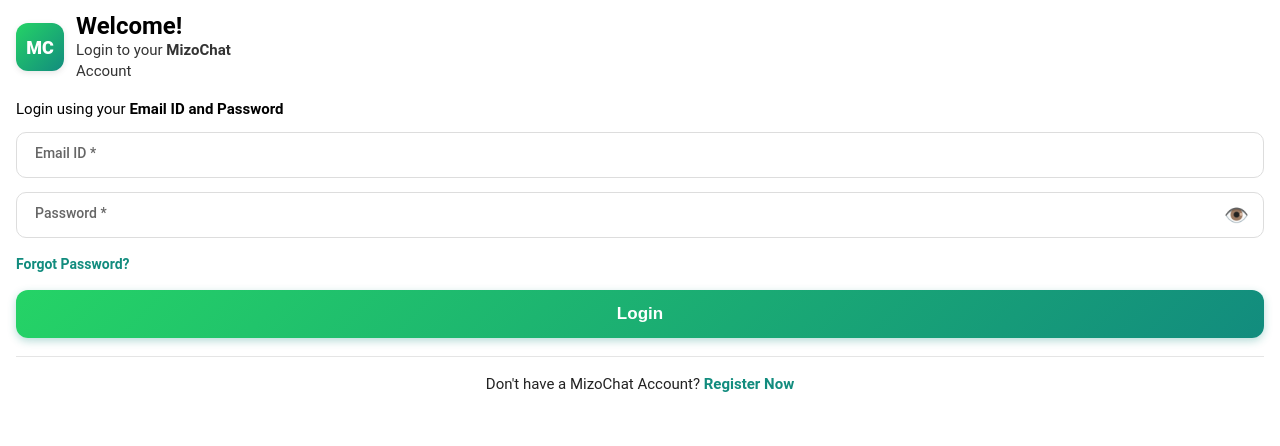
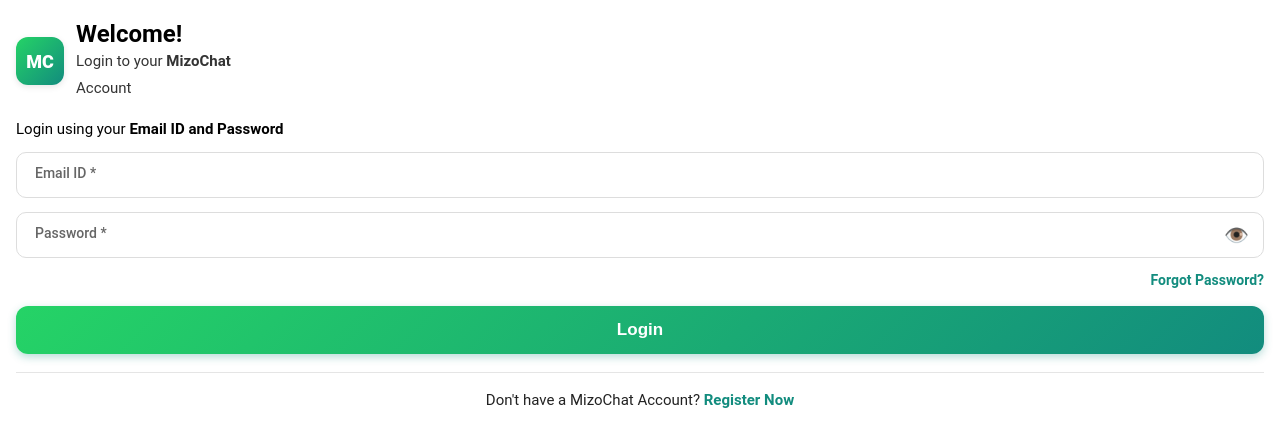
Before and after one commit to saikhawthlir-school/saikhawthlir-school, a plain HTML site: page index.html in a window 1280 px wide. Drawn offline with Linux system fonts and the light colour scheme.

Commit message:
Update index.html

```diff
--- a/index.html
+++ b/index.html
@@ -8,8 +8,8 @@
   *{box-sizing:border-box; margin:0; padding:0;}
   body{
     font-family: Roboto, "Segoe UI", sans-serif;
-    background: #FFFFFF; /* AW KAWK */
-    padding: 12px 16px 0; /* HNUAI LAM PADDING 0 = AWL A TI ZIM */
+    background: #FFFFFF;
+    padding: 20px 16px 0; /* CHUNG LAM AW */
   }
 
   .logo-wrap{
@@ -20,13 +20,13 @@
   }
   .logo{
     width:48px; height:48px; border-radius:12px;
-    background: linear-gradient(135deg,#25D366,#128C7E); /* MC LOGO RAWNG */
+    background: linear-gradient(135deg,#25D366,#128C7E);
     display:flex; align-items:center; justify-content:center;
     color:white; font-weight:800; font-size:18px;
     box-shadow: 0 2px 6px rgba(0,0,0,0.1);
   }
   h1{ font-size:24px; margin:0; font-weight:700; color:#000; }
-  .sub{ color:#333; font-size:15px; line-height:1.4; }
+  .sub{ color:#333; font-size:15px; line-height:1.8; } /* ACCOUNT INKAR ZAU */
 
   .info{ font-size:15px; color:#000; margin:18px 0 14px; }
   .info b{ font-weight:700; }
@@ -49,10 +49,9 @@
     width:100%; padding:16px 14px 10px; border:none;
     font-size:16px; background:transparent; outline:none;
   }
-  /* LABEL INSAWN CHHO DAN + RAWNG THAR */
   .input:focus + .field-label,
   .input:not(:placeholder-shown) + .field-label{
-    top:-8px; font-size:12px; color:#128C7E; /* MC DARK GREEN */
+    top:-8px; font-size:12px; color:#128C7E;
   }
 
   .pw-wrap{ position:relative; }
@@ -62,11 +61,11 @@
     user-select: none;
   }
 
-  .forgot{ display:inline-block; margin:4px 0 18px; color:#128C7E; text-decoration:none; font-weight:600; font-size:14px; } /* GREEN */
+  .forgot{ display:block; margin:4px 0 18px; color:#128C7E; text-decoration:none; font-weight:600; font-size:14px; text-align:right; } /* DINGLAM */
 
   .btn{
     width:100%; padding:14px; border:none; border-radius:12px;
-    background: linear-gradient(135deg,#25D366,#128C7E); /* MC LOGO RAWNG */
+    background: linear-gradient(135deg,#25D366,#128C7E);
     color:white; font-size:17px; font-weight:700; cursor:pointer;
     box-shadow: 0 3px 8px rgba(18,140,126,0.3);
   }
@@ -74,7 +73,7 @@
   .divider{ height:1px; background:#e5e5e5; margin:18px 0; }
 
   .register{ text-align:center; font-size:15px; color:#222; }
-  .register a{ color:#128C7E; font-weight:700; text-decoration:none; } /* GREEN */
+  .register a{ color:#128C7E; font-weight:700; text-decoration:none; }
 
 </style>
 </head>
@@ -84,7 +83,7 @@
   <div class="logo">MC</div>
   <div>
     <h1>Welcome!</h1>
-    <div class="sub">Login to your <b>MizoChat</b><br>Account</div>
+    <div class="sub">Login to your <b>MizoChat</b><br>Account</div> <!-- BR INKAR A ZAU TAWH -->
   </div>
 </div>
 
@@ -101,7 +100,7 @@
   <span class="eye" onclick="togglePass()">👁️</span>
 </div>
 
-<a href="#" class="forgot">Forgot Password?</a>
+<a href="#" class="forgot">Forgot Password?</a> <!-- A DING LAM AH A AWM TAWH -->
 
 <button class="btn" onclick="login()">Login</button>
 
```
